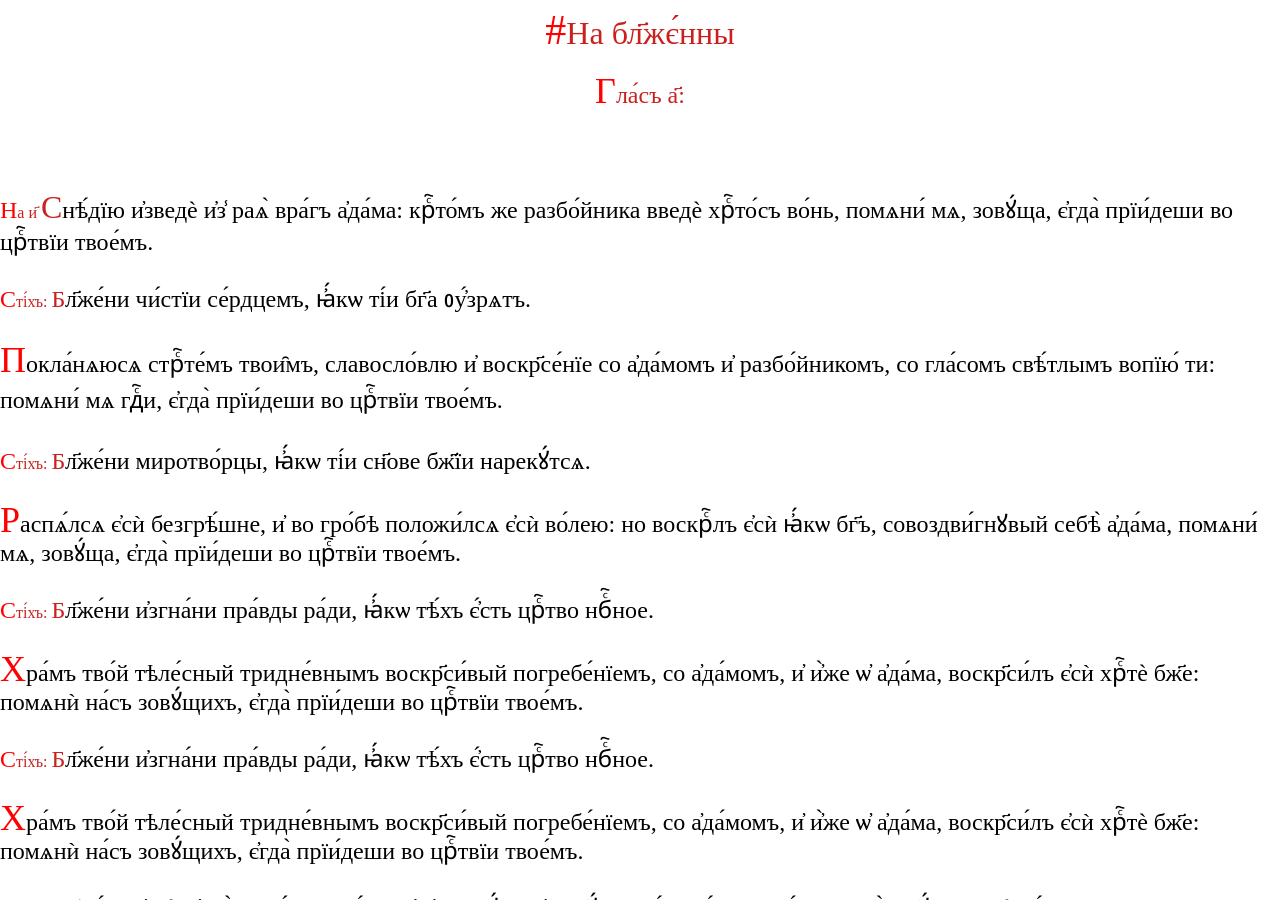
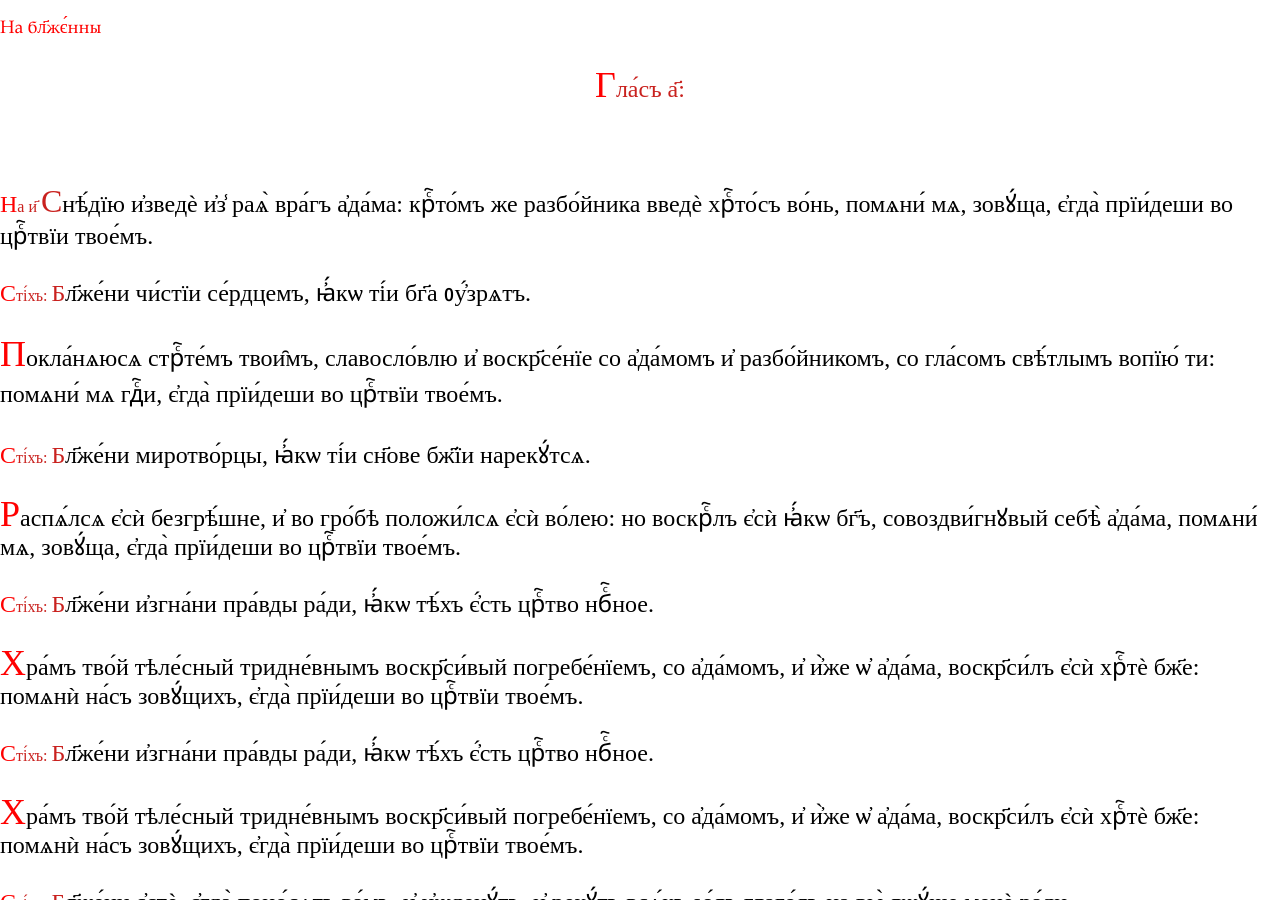
Before and after one commit to markjville/markjville.github.io, a Jekyll site: the page docs/Изобразительная/НаБлаженных.html, which Jekyll copies as it is, in a window 1280 px wide and 900 px high. Built offline with Jekyll 4.4.1, drawn with Linux system fonts in a browser that asks for light colours; some web fonts are replaced; comment, search, counter and statistics services are not loaded.

Commit message:
Update НаБлаженных.html

```diff
--- a/docs/Изобразительная/НаБлаженных.html
+++ b/docs/Изобразительная/НаБлаженных.html
@@ -26,8 +26,8 @@
 	</style>
 </head>
 <body lang="en-US" link="#000080" vlink="#800000" dir="ltr"><p align="center" style="font-weight: normal; line-height: 100%; margin-top: 0.17in; margin-bottom: 0.08in; page-break-after: avoid">
-#<font color="#c9211e"><font face="Ponomar Unicode"><font size="6" style="font-size: 24pt"><font color="#c9211e">Н</font>а
-бл҃жє́нны</font></font></font></p>
+<h5 style="color:red;">На
+бл҃жє́нны</h5>
 <p align="center" style="line-height: 100%; margin-bottom: 0in"><font color="#c9211e"><font face="Ponomar Unicode"><font size="5" style="font-size: 18pt">Гла́съ
 а҃:</font></font></font></p>
 <p style="line-height: 100%; margin-bottom: 0in"><br/>
```
